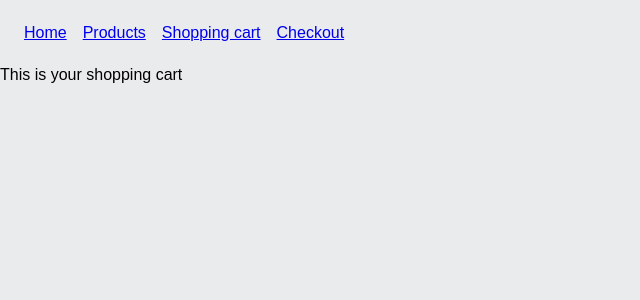
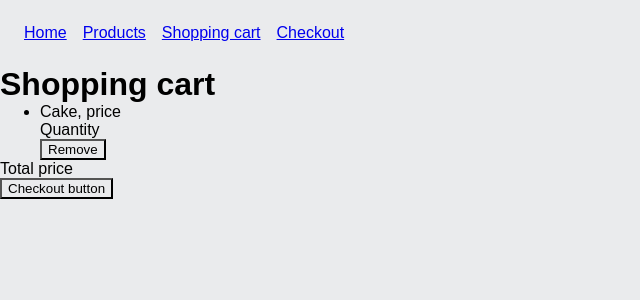
Before and after one commit to Tungstic/next-js-ecommerce-store, a Next.js app: page /cart in a window 1280 px wide. Shown: the top 300 px of the page, without its empty margins (0-640 px from the left). Built offline with nearby package versions, Linux system fonts and the light colour scheme; a web font is replaced by a local one.

Commit message:
Create a rough html structure for CartPage

```diff
--- a/app/cart/page.js
+++ b/app/cart/page.js
@@ -1,3 +1,16 @@
 export default function CartPage() {
-  return <main>This is your shopping cart</main>;
+  return (
+    <main>
+      <h1>Shopping cart</h1>
+      <ul>
+        <li>
+          Cake, price
+          <div>Quantity</div>
+          <button>Remove</button>
+        </li>
+      </ul>
+      <div>Total price</div>
+      <button>Checkout button</button>
+    </main>
+  );
 }
```
